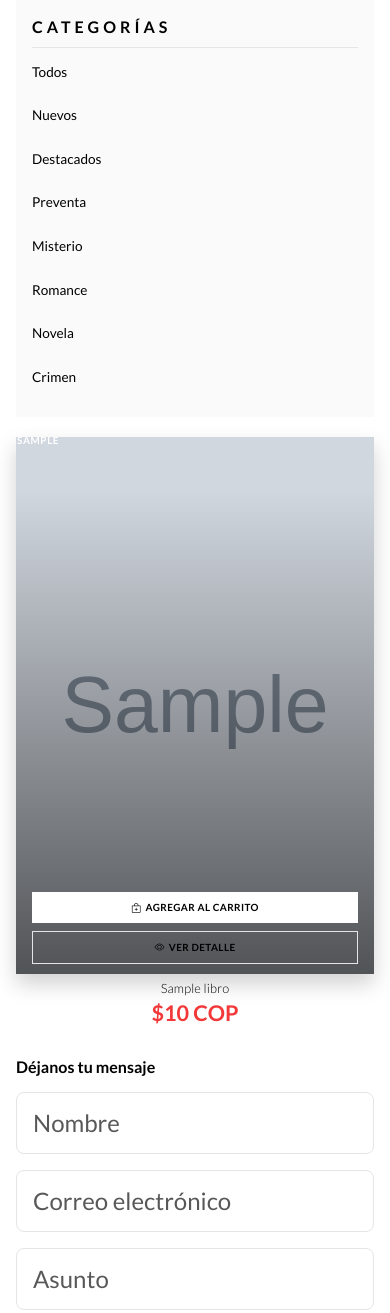
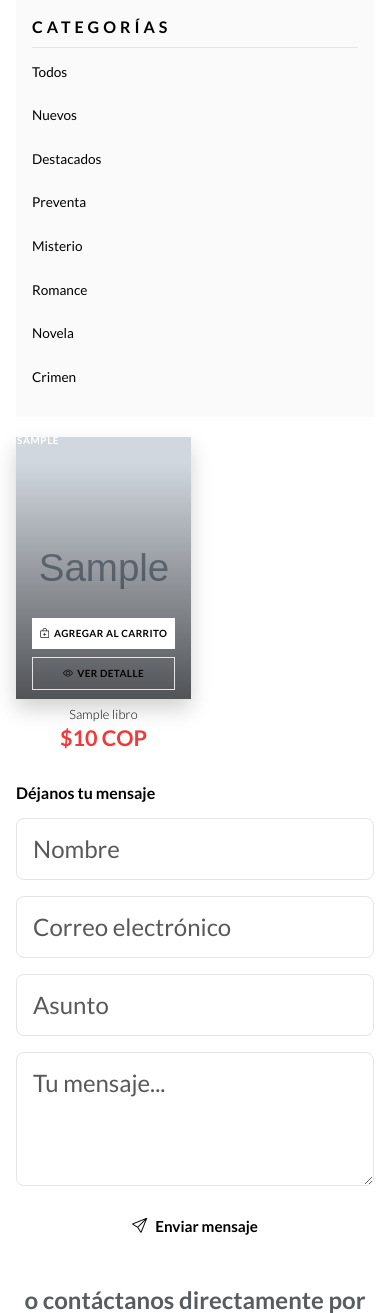
Before and after one commit to albert-amado/Bajo-el-volc-n-ediciones-Django, a Django app: template home/templates/home/index.html in a window 390 px wide. Shown: the part 1044-2357 px from the top of the page. Run offline with Django 5.2, Linux system fonts and the light colour scheme; the template is opened without the code that fills it: most values are stand-ins (such as "Sample title", 1, 10 or a date in 2020); grey boxes marked "Sample" are stand-in pictures; some web fonts are replaced.

Commit message:
fix: agregamos responsive a seccion de libros

```diff
--- a/catalogo/static/catalogo/css/libros_grid.css
+++ b/catalogo/static/catalogo/css/libros_grid.css
@@ -29,18 +29,9 @@
   }
 }
 
-/* Antes forzaba 1 columna aquí, dejando tarjetas gigantes. Se mantiene 2 columnas hasta el límite inferior real de usabilidad (~320px). */
+
 @media (max-width: 400px) {
   .libros-grid {
     gap: 0.5rem;
   }
 }
-
-@media (max-width: 575px) {
-  .libros-grid {
-    grid-template-columns: 1fr;
-  }
-  .libro-card {
-    max-width: 100%;
-  }
-}
```
